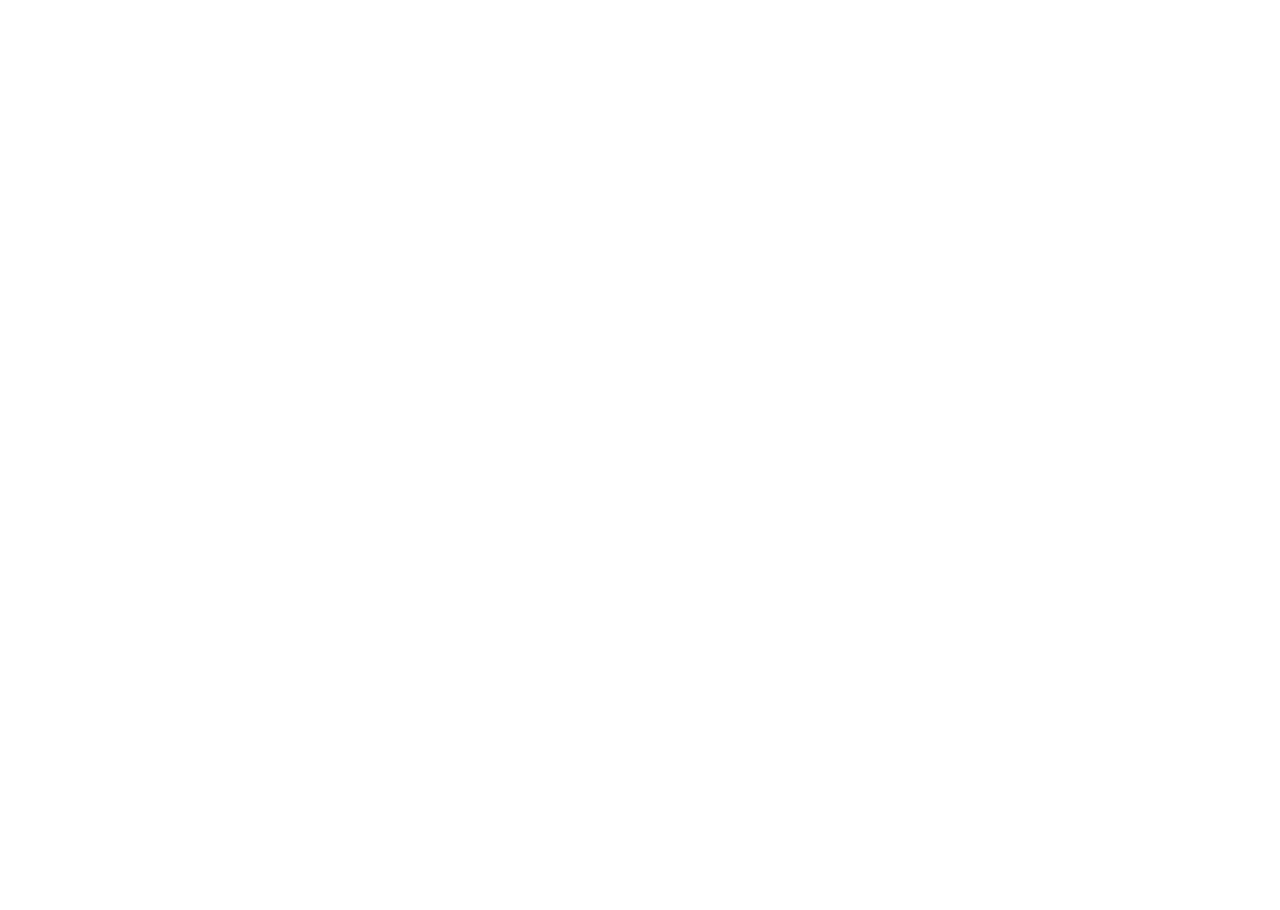
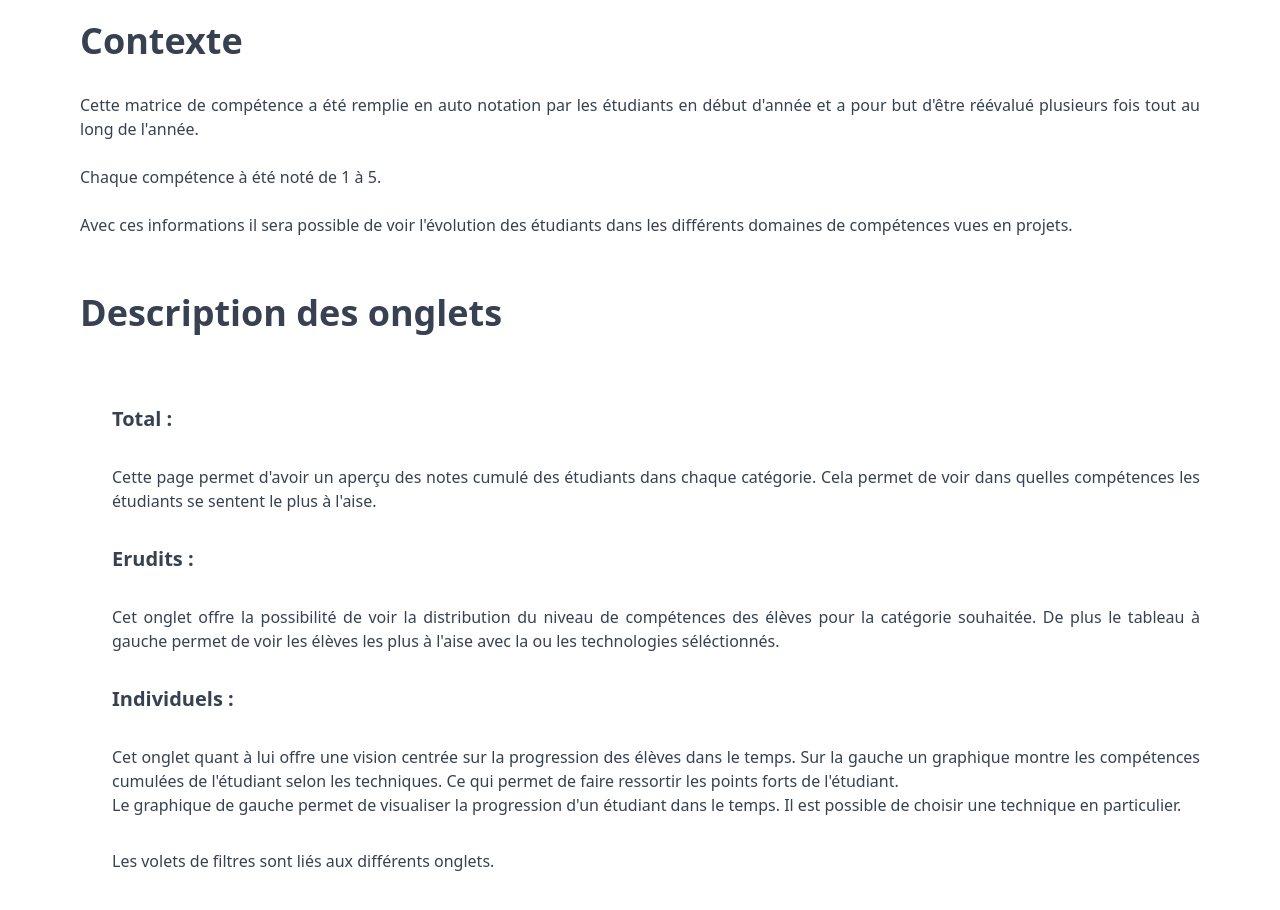
Before and after one commit to zakarianaoui/website, a Next.js app: page /competences in a window 1280 px wide. Shown: the part 972-1882 px from the top of the page. Before the commit the page ends 857 px from the top, so only its background shows below. Built offline with nearby package versions, Linux system fonts and the light colour scheme; a web font is replaced by a local one.

Commit message:
Ajout de la description du power BI sur la page compétence

```diff
--- a/app/competences/page.js
+++ b/app/competences/page.js
@@ -23,6 +23,51 @@
           ></iframe>
           {/* Fin du code iframe */}
         </div>
+        <div className="font-extrabold position:relative right:10px">
+          <h1 className="my-8 text-center text-5xl font-extrabold md:text-6xl lg:text-7xl">
+            Guide d'analyse du dashboard
+          </h1>
+          <h1 className="my-8 text-2xl font-bold md:text-3xl lg:text-4xl">
+            Contexte
+            <p className="my-8 text-base md:text-base lg:text-base font-normal">
+              Cette matrice de compétence a été remplie en auto notation par les étudiants en début d'année et a pour but d'être réévalué plusieurs fois tout au long de l'année.
+              <br></br>
+              <br></br>
+              Chaque compétence à été noté de 1 à 5.
+              <br></br>
+              <br></br>
+              Avec ces informations il sera possible de voir l'évolution des étudiants dans les différents domaines de compétences vues en projets.
+              <br></br>
+              <br></br>
+            </p>
+            Description des onglets
+            <ul class="list-square ml-8">
+              <br></br>
+              <li className="my-8 text-xl md:text-xl lg:text-xl">Total :</li>
+              <p className="my-8 text-base md:text-base lg:text-base font-normal">
+                Cette page permet d'avoir un aperçu des notes cumulé des étudiants dans chaque catégorie.
+                Cela permet de voir dans quelles compétences les étudiants se sentent le plus à l'aise.
+              </p>
+              <li className="my-8 text-xl md:text-xl lg:text-xl">Erudits :</li>
+              <p className="my-8 text-base md:text-base lg:text-base font-normal">
+                Cet onglet offre la possibilité de voir la distribution du niveau de compétences des élèves pour la catégorie souhaitée.
+                De plus le tableau à gauche permet de voir les élèves les plus à l'aise avec la ou les technologies séléctionnés.
+              </p>
+              <li className="my-8 text-xl md:text-xl lg:text-xl">Individuels :</li>
+              <p className="my-8 text-base md:text-base lg:text-base font-normal">
+                Cet onglet quant à lui offre une vision centrée sur la progression des élèves dans le temps.
+                Sur la gauche un graphique montre les compétences cumulées de l'étudiant selon les techniques. Ce qui permet de faire ressortir les points forts de l'étudiant.
+                <br></br>
+                Le graphique de gauche permet de visualiser la progression d'un étudiant dans le temps. Il est possible de choisir une technique en particulier.
+              </p>
+              <p className="my-8 text-base md:text-base lg:text-base font-normal">
+                Les volets de filtres sont liés aux différents onglets.
+              </p>
+              <br></br>
+              <br></br>
+            </ul>
+          </h1>
+        </div>
       </div>
     </div>
   );
```
Also changed, not shown: 1 other file (tests, documents, lock files or other folders).
